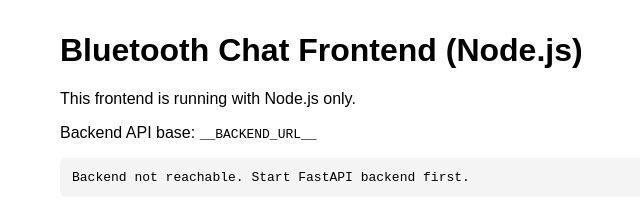
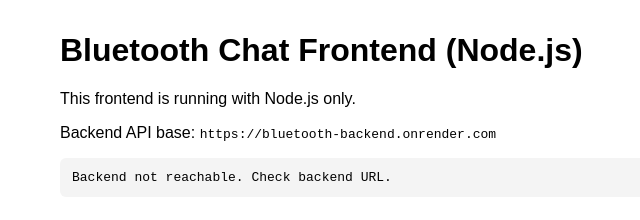
Before and after one commit to bishalmehra/msgapp, a website: page bluetooth-chat-app/frontend/public/index.html in a window 1280 px wide. Shown: the whole page, without its empty margins (230-870 px from the left). Drawn offline with Linux system fonts and the light colour scheme; no server answers.

```diff
--- a/bluetooth-chat-app/frontend/public/index.html
+++ b/bluetooth-chat-app/frontend/public/index.html
@@ -12,18 +12,21 @@
   <body>
     <h1>Bluetooth Chat Frontend (Node.js)</h1>
     <p>This frontend is running with Node.js only.</p>
-    <p>Backend API base: <code>__BACKEND_URL__</code></p>
+    <p>Backend API base: <code id="backendUrl"></code></p>
     <pre id="health">Checking backend health...</pre>
     <script>
-      fetch("__BACKEND_URL__/health")
+      const BACKEND_URL = "https://bluetooth-backend.onrender.com";
+      document.getElementById("backendUrl").textContent = BACKEND_URL;
+
+      fetch(BACKEND_URL + "/health")
         .then((r) => r.json())
         .then((data) => {
           document.getElementById("health").textContent = JSON.stringify(data, null, 2);
         })
         .catch(() => {
           document.getElementById("health").textContent =
-            "Backend not reachable. Start FastAPI backend first.";
+            "Backend not reachable. Check backend URL.";
         });
     </script>
   </body>
-  </html>
+</html>
```
